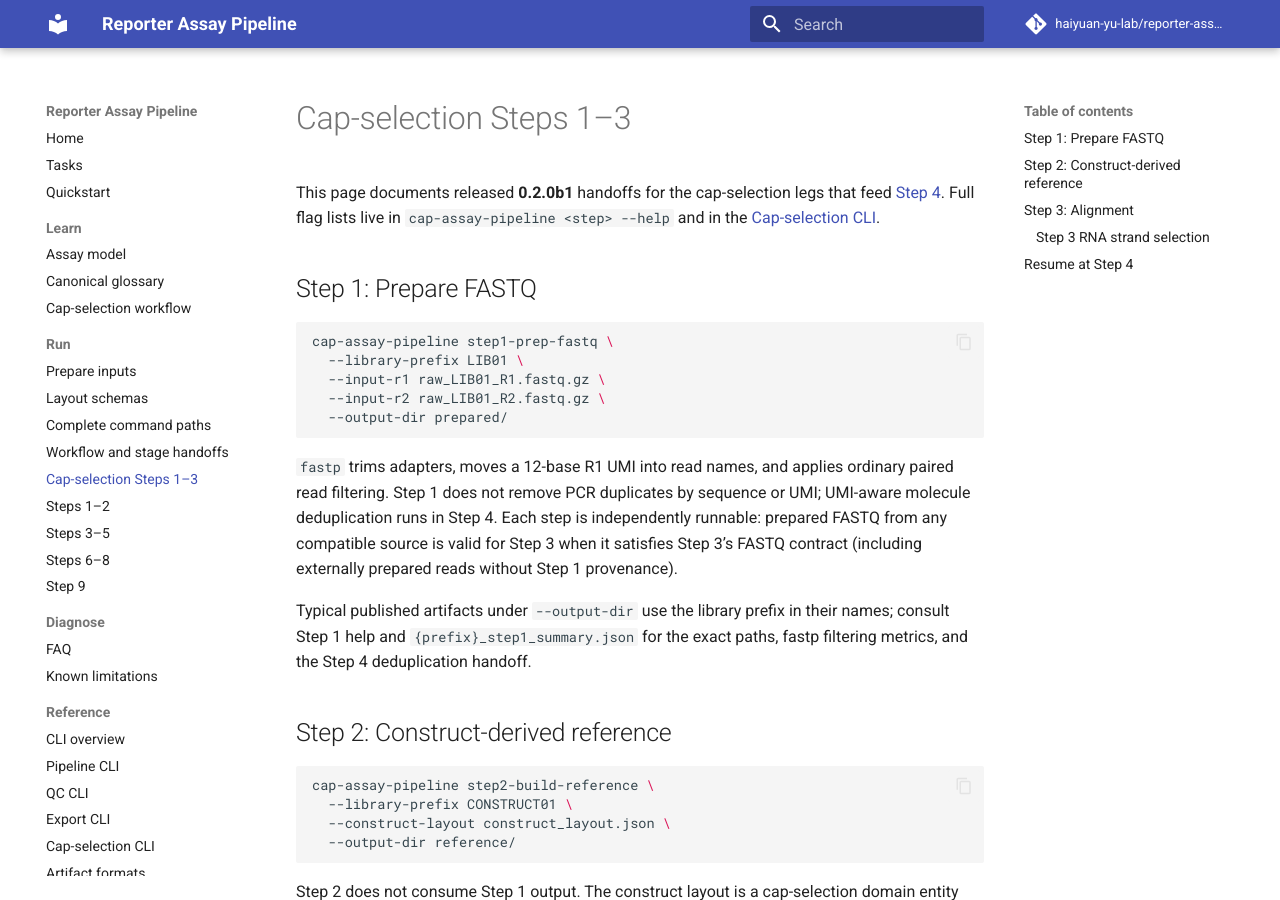
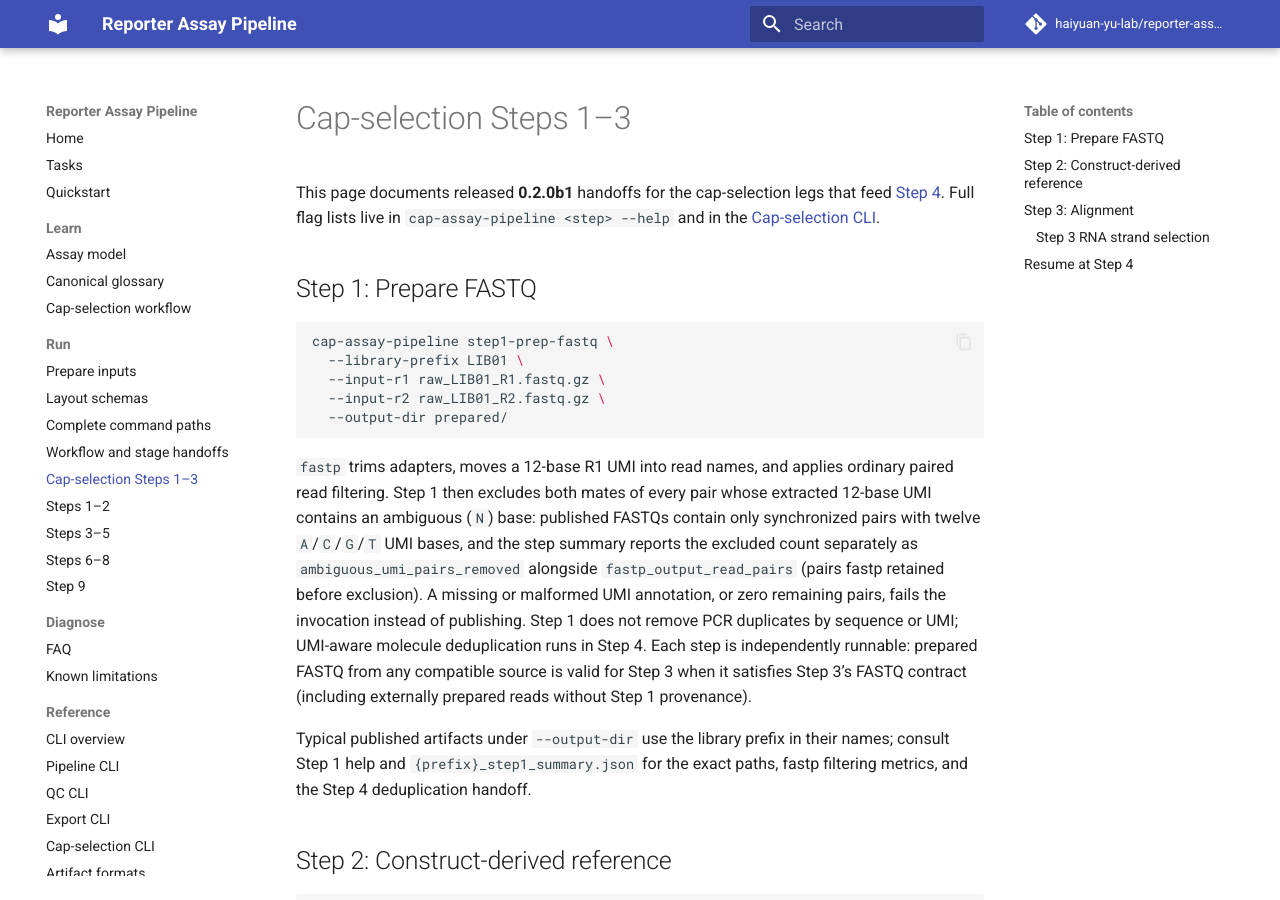
Before and after one commit to haiyuan-yu-lab/reporter-assay-pipeline-doc, an MkDocs documentation site: the page built from docs/cap-selection/steps-1-3.md, in a window 1280 px wide and 900 px high. Built offline with MkDocs 1.6.1 and Material for MkDocs 9.7.7, drawn with Linux system fonts in a browser that asks for light colours; comment, search, counter and statistics services are not loaded.

Commit message:
Document Step 1 ambiguous-UMI exclusion (SPEC-015)

````diff
--- a/docs/cap-selection/steps-1-3.md
+++ b/docs/cap-selection/steps-1-3.md
@@ -15,11 +15,18 @@ cap-assay-pipeline step1-prep-fastq \
 ```
 
 `fastp` trims adapters, moves a 12-base R1 UMI into read names, and applies
-ordinary paired read filtering. Step 1 does not remove PCR duplicates by
-sequence or UMI; UMI-aware molecule deduplication runs in Step 4. Each step
-is independently runnable: prepared FASTQ from any compatible source is valid
-for Step 3 when it satisfies Step 3’s FASTQ contract (including externally
-prepared reads without Step 1 provenance).
+ordinary paired read filtering. Step 1 then excludes both mates of every
+pair whose extracted 12-base UMI contains an ambiguous (`N`) base: published
+FASTQs contain only synchronized pairs with twelve `A`/`C`/`G`/`T` UMI
+bases, and the step summary reports the excluded count separately as
+`ambiguous_umi_pairs_removed` alongside `fastp_output_read_pairs` (pairs
+fastp retained before exclusion). A missing or malformed UMI annotation, or
+zero remaining pairs, fails the invocation instead of publishing. Step 1
+does not remove PCR duplicates by sequence or UMI; UMI-aware molecule
+deduplication runs in Step 4. Each step is independently runnable: prepared
+FASTQ from any compatible source is valid for Step 3 when it satisfies Step
+3’s FASTQ contract (including externally prepared reads without Step 1
+provenance).
 
 Typical published artifacts under `--output-dir` use the library prefix in
 their names; consult Step 1 help and `{prefix}_step1_summary.json` for the
````
Also changed, not shown: docs/cap-selection/workflow.md (+1 -1 lines), docs/cli/cap-assay.md (+3 -1 lines).
